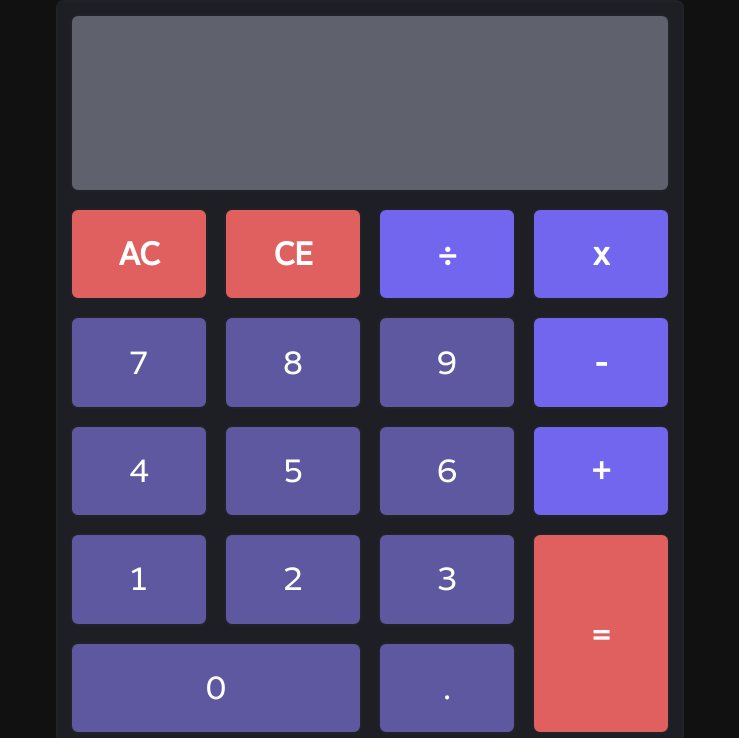
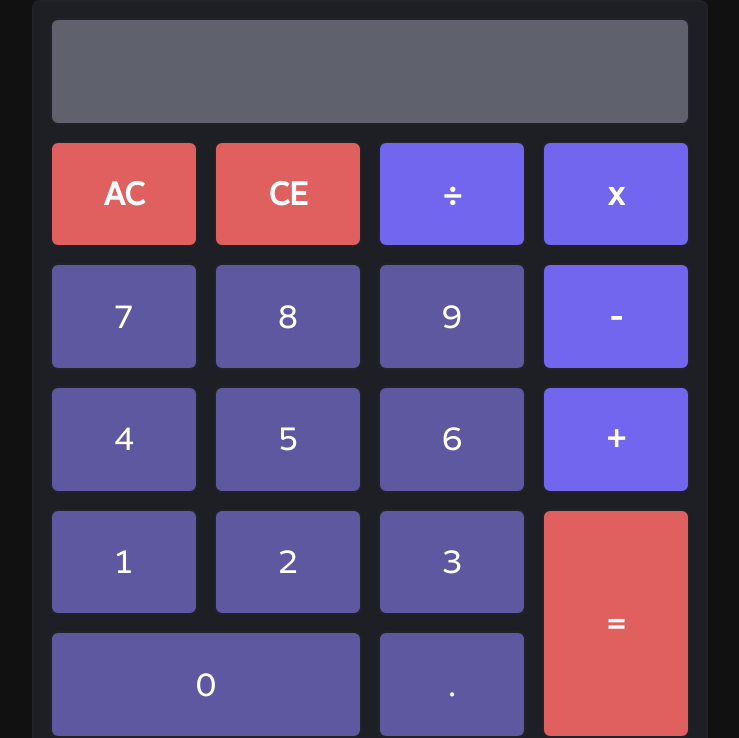
Before and after one commit to YasserS19/calculator, a website built with Vite: page index.html in a window 1280 px wide. Shown: the top 738 px of the page, without its empty margins (270-1009 px from the left). Built offline with nearby package versions, Linux system fonts and the light colour scheme.

Commit message:
finished vol.2

```diff
--- a/style.css
+++ b/style.css
@@ -40,10 +40,10 @@ body {
 	display: grid;
 	gap: 1em;
 	grid-template-columns: repeat(4, 1fr);
-	padding: 0.75em;
+	padding: 1em;
 	grid-template-rows: repeat(6, 1fr);
 	height: 90vh;
-	width: 600px;
+	width: 640px;
 }
 
 .screen {
@@ -56,9 +56,10 @@ body {
 	flex-direction: column;
 	font-family: "MotivaSans", sans-serif;
 	grid-column: span 4;
-	padding: 0.75em;
-	height: 150px;
+	padding: 1em;
+	/* height: 164px; */
 	justify-content: space-between;
+
 	transition: 0.25s ease-in-out;
 }
 .exp {
```
